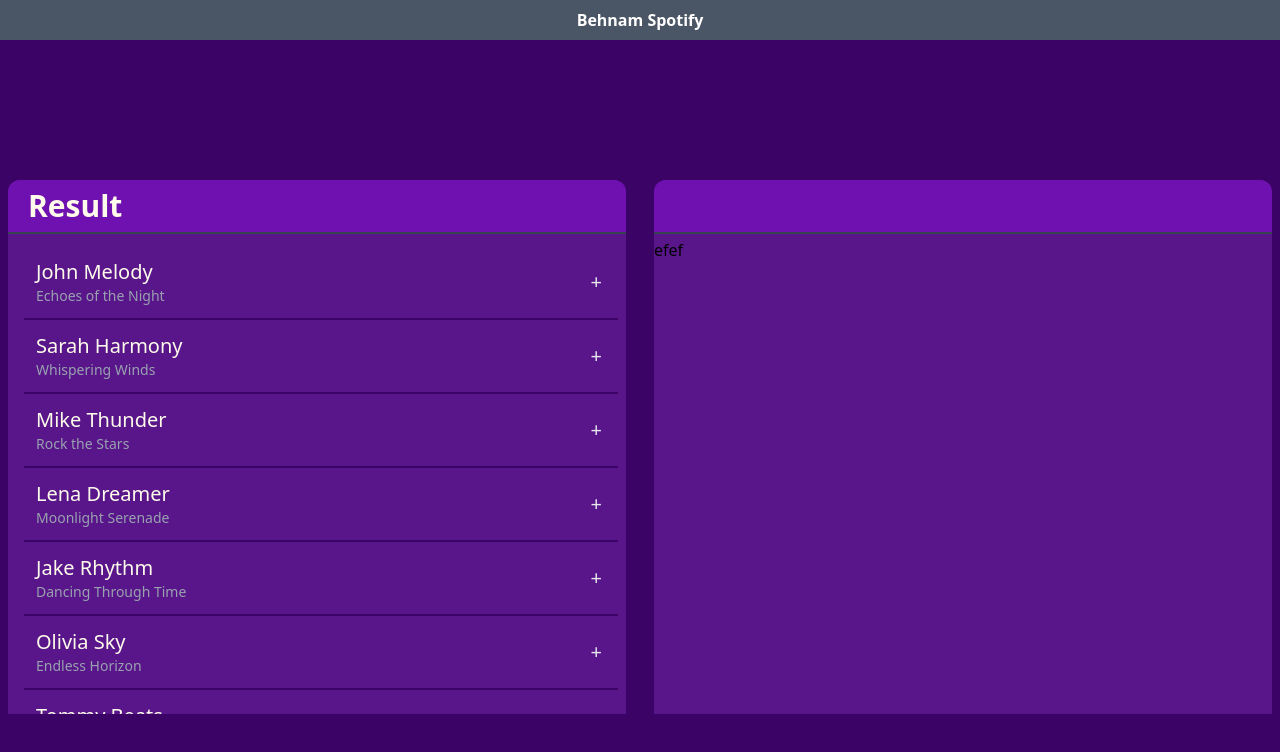
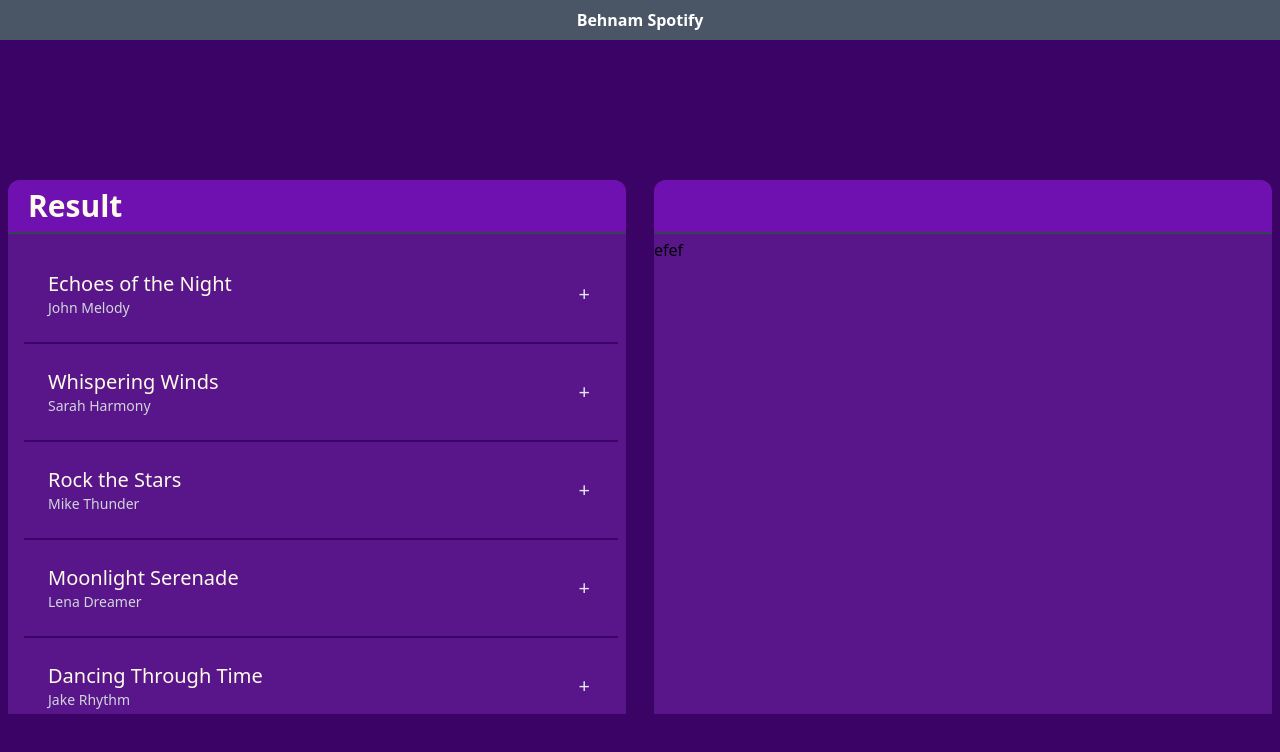
Before and after one commit to behnamac/jamming, a React (Vite) app: page / in a window 1280 px wide. Shown: the top 752 px of the page. Built offline with nearby package versions, Linux system fonts and the light colour scheme.

Commit message:
fix track

```diff
--- a/src/components/SearchResult.tsx
+++ b/src/components/SearchResult.tsx
@@ -1,29 +1,19 @@
 import React from "react";
 import Track from "./Track";
 import songs from "../stores/data";
+import Table from "./ui/table";
 
 function SearchResult() {
   return (
-    <div className="w-1/2 bg-purple-900 rounded-t-xl">
-      <div className="w-full border-b-2 border-gray-700 bg-purple-800 rounded-t-xl">
-        <h1 className="ml-5 py-2 text-3xl font-bold text-amber-50">Result</h1>
+    <Table title="Result">
+      <div className="ml-2 p-2 text-xl">
+        {songs.map((song) => (
+          <div className="flex w-full border-b-2 border-purple-950">
+              <Track songName={song.song} singer={song.singer} />
+          </div>
+        ))}
       </div>
-      <div className="bg--500 h-full w-full overflow-auto bg-purple-900 py-1">
-        <ul className="ml-2 p-2 text-xl">
-          {songs.map((song) => (
-            <div className="flex w-full border-b-2 border-purple-950">
-              <li className="flex w-full flex-col p-3 text-amber-50">
-                {song.singer}
-                <span className="text-sm text-gray-400">{song.song}</span>
-              </li>
-              <button className="m-2 p-2 text-gray-200 hover:cursor-pointer hover:text-gray-300">
-                +
-              </button>
-            </div>
-          ))}
-        </ul>
-      </div>
-    </div>
+    </Table>
   );
 }
 
--- a/src/components/Track.tsx
+++ b/src/components/Track.tsx
@@ -1,13 +1,17 @@
-
 interface props {
   songName: string;
   singer: string;
 }
 function Track({ songName, singer }: props) {
   return (
-    <div className="flex flex-col">
-      {songName}
-      {singer}
+    <div className="flex w-full p-3 text-amber-50">
+      <div className="flex w-full flex-col p-3 text-amber-50">
+        {songName}
+        <span className="text-sm text-gray-300">{singer}</span>
+      </div>
+      <button className="m-2 p-2 text-gray-200 hover:cursor-pointer hover:text-gray-300">
+        +
+      </button>
     </div>
   );
 }
```
